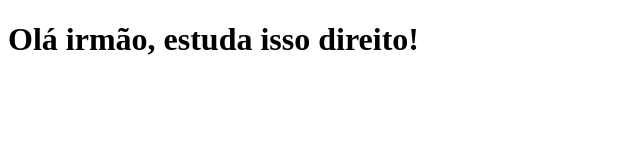
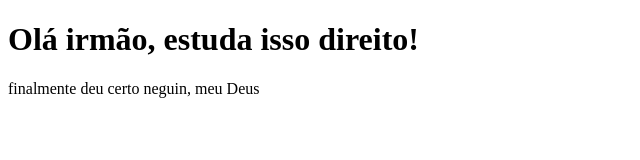
Before and after one commit to Pk3no/testando-o-maldito-git, a plain HTML site: page index.html in a window 1280 px wide. Shown: the whole page, without its empty margins (0-640 px from the left). Drawn offline with Linux system fonts and the light colour scheme.

Commit message:
atualizei o index e adicionei js e css

```diff
--- a/index.html
+++ b/index.html
@@ -9,5 +9,7 @@
 
 <h1>Olá irmão, estuda isso direito!</h1>
 
+<p>finalmente deu certo neguin, meu Deus</p>
+
 </body>
 </html>
```
Also changed, not shown: script.js (added), style.css (added).
